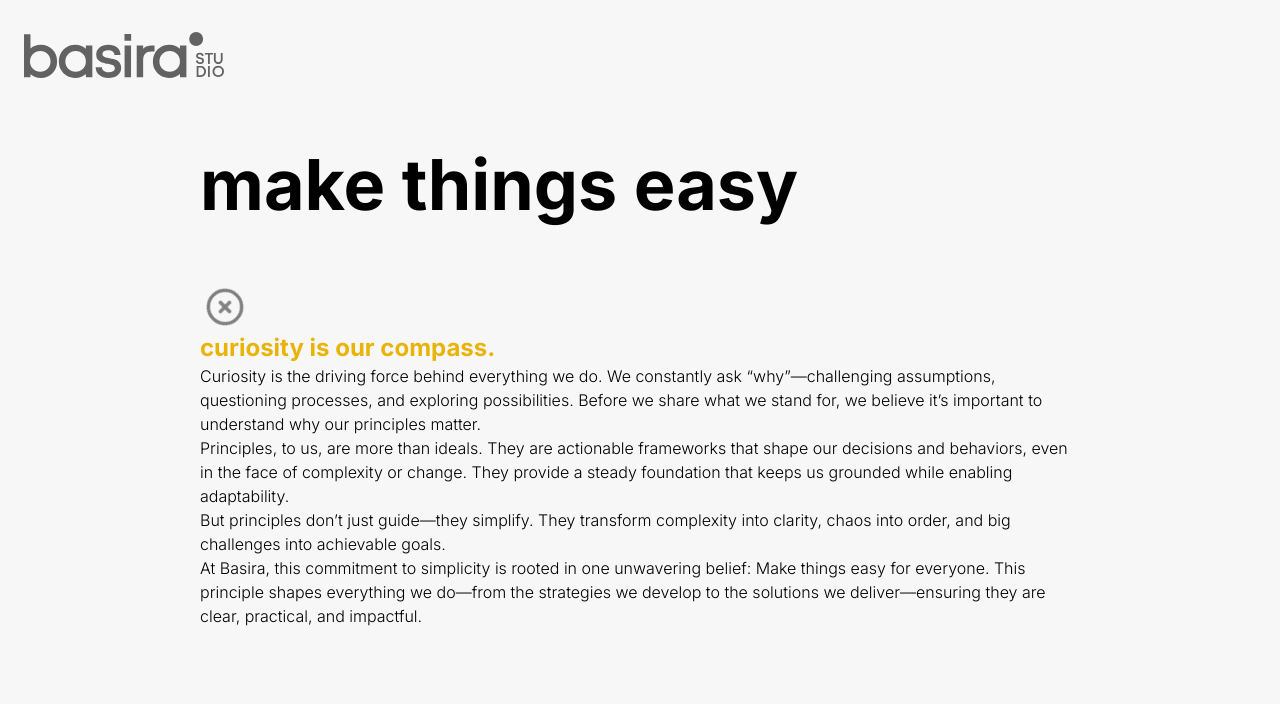
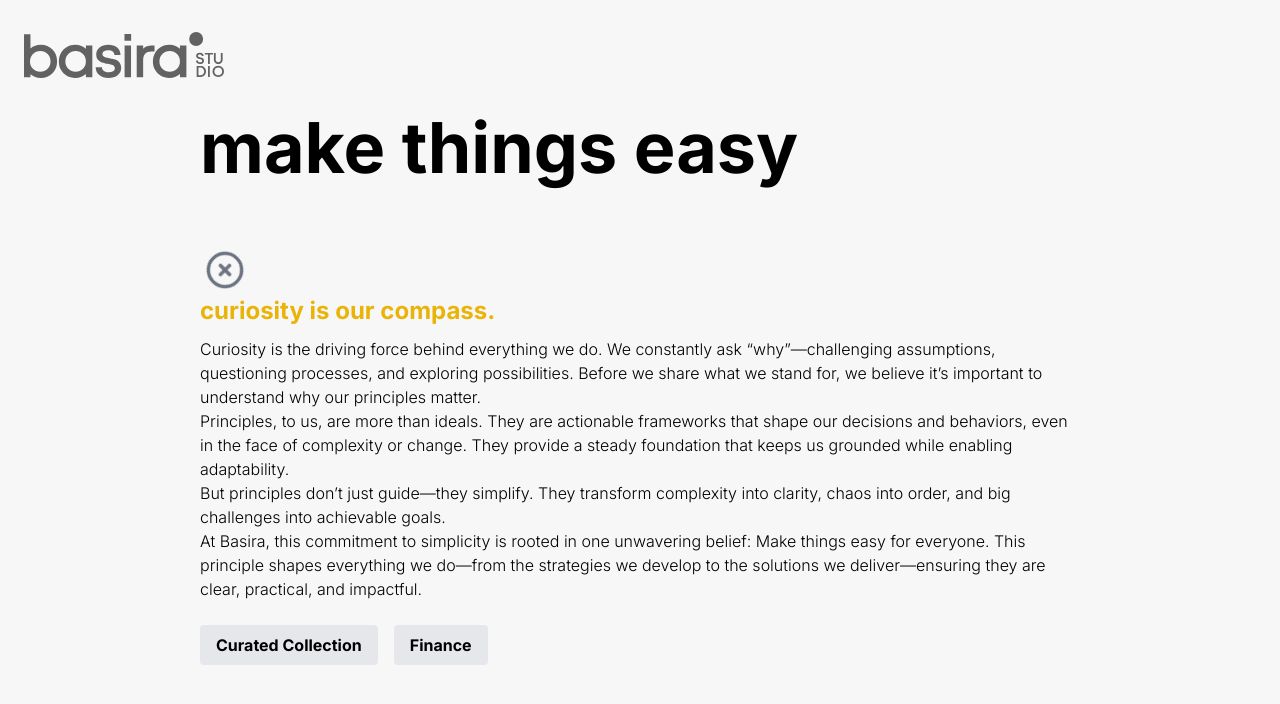
Before and after one commit to devbasira/Basira-Website, a Next.js app: page / in a window 1280 px wide. Both pictures are taken after a click on the element 225 px from the left and 540 px from the top of the page. Shown: the top 704 px of the page. Built offline with nearby package versions, Linux system fonts and the light colour scheme.

Commit message:
Pushing code

```diff
--- a/components/HomePage.jsx
+++ b/components/HomePage.jsx
@@ -1,96 +1,237 @@
-"use client"
-import React, { useState } from 'react'
-import { CirclePlus } from 'lucide-react'
-import { motion } from 'framer-motion'
+"use client";
+import React, { useState } from "react";
+import { CirclePlus } from "lucide-react";
+import { motion } from "framer-motion";
+
+const CuratedCollectionComponent = ({ filter }) => (
+  <div className="p-4 border rounded">
+    <h3 className="text-xl font-bold">Curated Collection Component</h3>
+    <p className="text-gray-600">Currently selected filter: {filter || "None"}</p>
+  </div>
+);
+
+const FinanceComponent = ({ filter }) => (
+  <div className="p-4 border rounded">
+    <h3 className="text-xl font-bold">Finance Component</h3>
+    <p className="text-gray-600">Currently selected filter: {filter || "None"}</p>
+  </div>
+);
 
 const HomePage = () => {
   const [isExpanded, setIsExpanded] = useState(false);
+  const [isTabExpanded, setIsTabExpanded] = useState(false);
+  const [selectedTab, setSelectedTab] = useState(null);
+  const [selectedFilter, setSelectedFilter] = useState(null);
 
   const handleClick = () => {
-        setIsExpanded(prev => !prev);
-    }
+    setIsExpanded((prev) => !prev);
+  };
+
+  const handleTabClick = (tab) => {
+    setIsTabExpanded(true);
+    setSelectedTab(tab);
+    setSelectedFilter(null); // Reset filter when changing tabs
+  };
+
+  const categories = [
+    {
+      name: "Curated Collection",
+      subcategories: [
+        "Customer Testimonials",
+        "Fact Cards",
+        "Idea Collection",
+        "Pitch Frameworks",
+      ],
+      component: CuratedCollectionComponent,
+    },
+    {
+      name: "Finance",
+      subcategories: ["Lifestyle", "Technology"],
+      component: FinanceComponent,
+    },
+  ];
 
   return (
-        <div className='h-screen overflow-y-auto max-w-container w-full flex flex-col items-center justify-center'>
-            <nav className='flex justify-start items-center w-full h-32 px-6'>
-                {isExpanded &&
+    <div className="h-screen overflow-y-auto max-w-container w-full flex flex-col items-center justify-center">
+      <nav className="flex justify-start items-center w-full h-32 px-6">
+        {isExpanded && (
           <motion.img
             initial={{ opacity: 0, x: 0 }}
             animate={{ opacity: 0.6, x: 0 }}
             transition={{ duration: 0.5 }}
             whileHover={{ opacity: 1 }}
-                        alt='Logo'
-                        src={'/Basira_Logo_Black.svg'}
+            alt="Logo"
+            src={"/Basira_Logo_Black.svg"}
             width={200}
             height={100}
-                        className='z-100'
+            className="z-100"
           />
-                }
+        )}
       </nav>
       <motion.div
         className="main bg-transparent flex flex-col justify-center font-bold items-start h-full max-w-grid w-full px-4 sm:px-8 lg:px-40"
         animate={{
           y: isExpanded ? -100 : 0,
-                    gap: isExpanded ? 0 : 20, // Animate the gap dynamically
+          gap: isExpanded ? 0 : 20,
           transition: { duration: 0.5 },
         }}
         style={{
-                    gap: isExpanded ? "100px" : "20px",
-
+          gap: isExpanded ? "10px" : "20px",
         }}
       >
+        {!isTabExpanded && (
           <motion.h1
-                    className='text-[40px] lg:text-[100px] bg-transparent'
+            className="text-[40px] lg:text-[100px] bg-transparent"
             animate={{
-                        scale: isExpanded ? 0.7 : 1, // Scale instead of changing fontSize
-                        transition: { duration: 0.5 }
+              scale: isExpanded ? 0.7 : 1,
+              transition: { duration: 0.5 },
             }}
             style={{
               transformOrigin: "left top",
-                        marginTop : isExpanded? "50px" : "0px"
+              marginTop: isExpanded ? "50px" : "0px",
             }}
           >
             make things easy
           </motion.h1>
+        )}
+        {!isTabExpanded && (
           <motion.div
             onClick={handleClick}
+            className="group cursor-pointer"
             animate={{
               scale: isExpanded ? 0.8 : 1,
               rotate: isExpanded ? 45 : 0,
-                        transition: { duration: 0.3 }
+              transition: { duration: 0.3 },
             }}
           >
-                    <CirclePlus width={50} height={50} color='gray' />
+            <CirclePlus
+              width={50}
+              height={50}
+              className="text-gray-500 group-hover:text-yellow-500 transition-colors duration-300"
+            />
           </motion.div>
-                {
-                    isExpanded && (
+        )}
+        {isExpanded && !isTabExpanded && (
           <motion.div
-                            className='inner flex flex-col'
+            className="inner flex flex-col gap-[10px]"
             initial={{ opacity: 0 }}
             animate={{ opacity: 1 }}
             exit={{ opacity: 0 }}
             transition={{ duration: 0.5 }}
           >
-                            <h3 className='text-yellow-500 text-xl sm:text-2xl'>
+            <h3 className="text-yellow-500 text-xl sm:text-2xl">
               curiosity is our compass.
             </h3>
-                            <p className='font-light text-sm sm:text-base'>
-                                Curiosity is the driving force behind everything we do. We constantly ask “why”—challenging assumptions, questioning processes, and exploring possibilities. Before we share what we stand for, we believe it’s important to understand why our principles matter.
+            <p className="font-light text-sm sm:text-base">
+              Curiosity is the driving force behind everything we do. We
+              constantly ask “why”—challenging assumptions, questioning
+              processes, and exploring possibilities. Before we share what we
+              stand for, we believe it’s important to understand why our
+              principles matter.
               <br />
-                                Principles, to us, are more than ideals. They are actionable frameworks that shape our decisions and behaviors, even in the face of complexity or change. They provide a steady foundation that keeps us grounded while enabling adaptability.
-
+              Principles, to us, are more than ideals. They are actionable
+              frameworks that shape our decisions and behaviors, even in the
+              face of complexity or change. They provide a steady foundation
+              that keeps us grounded while enabling adaptability.
               <br />
-                                But principles don’t just guide—they simplify. They transform complexity into clarity, chaos into order, and big challenges into achievable goals.
-
+              But principles don’t just guide—they simplify. They transform
+              complexity into clarity, chaos into order, and big challenges into
+              achievable goals.
               <br />
-                                At Basira, this commitment to simplicity is rooted in one unwavering belief: Make things easy for everyone. This principle shapes everything we do—from the strategies we develop to the solutions we deliver—ensuring they are clear, practical, and impactful.
+              At Basira, this commitment to simplicity is rooted in one
+              unwavering belief: Make things easy for everyone. This principle
+              shapes everything we do—from the strategies we develop to the
+              solutions we deliver—ensuring they are clear, practical, and
+              impactful.
             </p>
           </motion.div>
+        )}
+        {isExpanded && (
+          <motion.div
+            className="flex flex-col mt-6"
+            initial={{ y: 200 }}
+            animate={{
+              y: isTabExpanded ? -200 : 0,
+              transition: { duration: 0.5 },
+            }}
+          >
+            <div className="tabs items-center flex gap-4">
+              {categories.map((category) => (
+                <button
+                  key={category.name}
+                  className={`px-4 py-2 font-bold rounded ${
+                    selectedTab === category.name
+                      ? "bg-black text-white"
+                      : "bg-gray-200 text-black"
+                  }`}
+                  onClick={() => handleTabClick(category.name)}
+                >
+                  {category.name}
+                </button>
+              ))}
+              {isTabExpanded && (
+                <motion.div
+                  onClick={() => {
+                    setIsTabExpanded(false);
+                  }}
+                  className="group flex items-center cursor-pointer mt-2"
+                >
+                  <CirclePlus
+                    width={30}
+                    height={30}
+                    className="text-gray-500 group-hover:text-yellow-500 transition-colors duration-300"
+                  />
+                </motion.div>
+              )}
+            </div>
+            {isTabExpanded && (
+              <motion.div
+                className="subcategories flex gap-4 mt-4 flex-wrap"
+                initial={{ y: 200 }}
+                animate={{
+                  y: 0,
+                  transition: { duration: 0.5 },
+                }}
+              >
+                {categories
+                  .find((category) => category.name === selectedTab)
+                  ?.subcategories.map((subcategory) => (
+                    <button
+                      key={subcategory}
+                      className={`px-4 py-2 bg-gray-200 text-black font-medium rounded ${
+                        selectedFilter === subcategory
+                          ? "border-2 border-black"
+                          : ""
+                      }`}
+                      onClick={() => setSelectedFilter(subcategory)}
+                    >
+                      {subcategory}
+                    </button>
+                  ))}
+              </motion.div>
+            )}
+          </motion.div>
+        )}
+        {/* Render the selected component */}
+        {isTabExpanded && selectedTab && (
+          <motion.div
+            className="mt-6"
+            initial={{ opacity: 0 }}
+            animate={{ opacity: 1 }}
+            transition={{ duration: 0.5 }}
+          >
+            {
+              React.createElement(
+                categories.find((category) => category.name === selectedTab)
+                  ?.component,
+                { filter: selectedFilter } // Pass filter as prop
               )
             }
           </motion.div>
+        )}
+      </motion.div>
     </div>
-    )
-}
+  );
+};
 
-export default HomePage
+export default HomePage;
```
Lines whose indentation alone changed are shown as unchanged.
